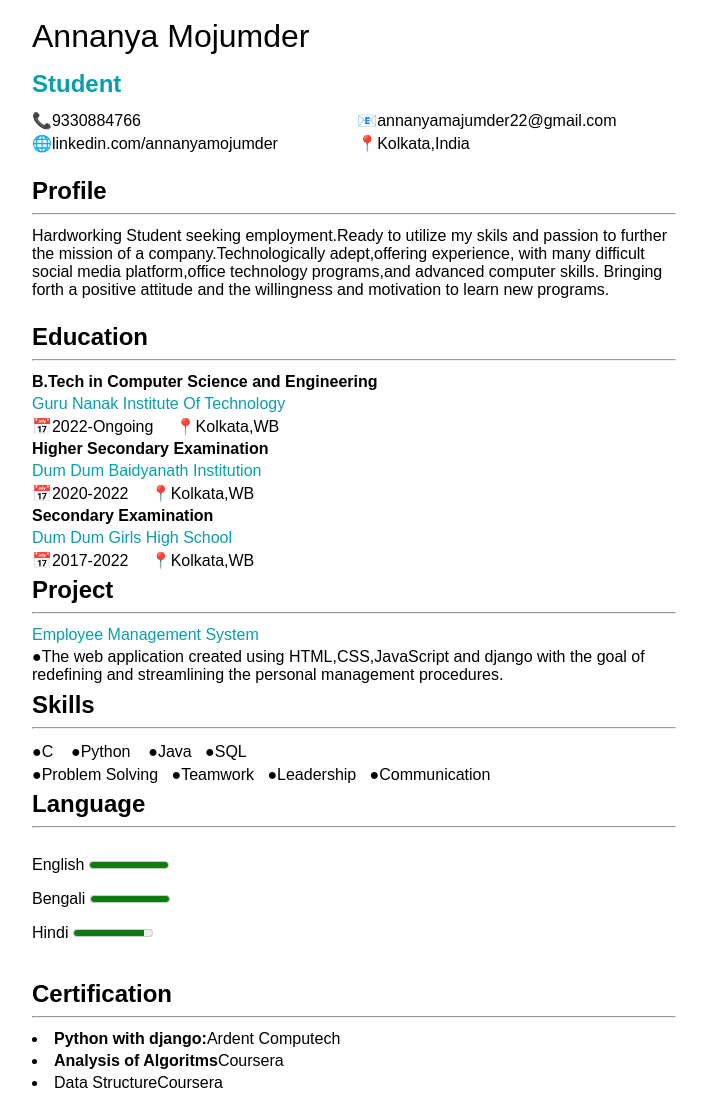
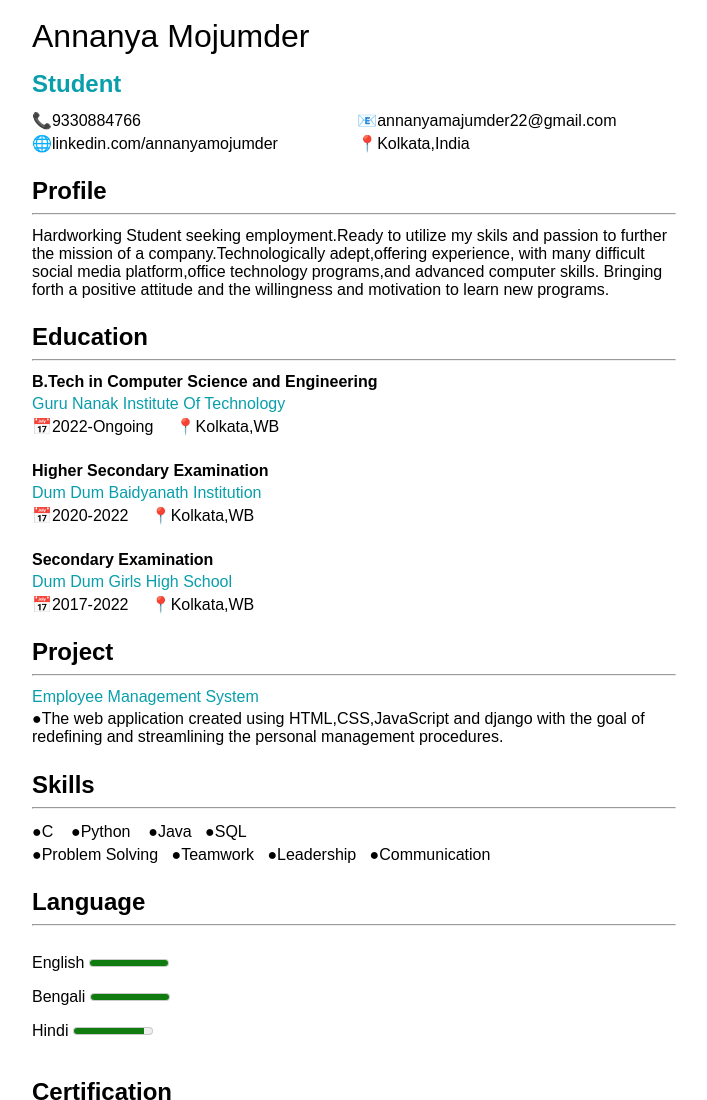
Before and after one commit to Annanya17/Resume, a plain HTML site: page index.html in a window 1280 px wide. Shown: the top 1100 px of the page, without its empty margins (286-993 px from the left). Drawn offline with Linux system fonts and the light colour scheme.

Commit message:
Update index.html

```diff
--- a/index.html
+++ b/index.html
@@ -77,6 +77,9 @@
                 <td>📅2022-Ongoing &nbsp; &nbsp; 📍Kolkata,WB </td>
             </tr>
         </tr>
+               <tr>
+                <td><br></td>
+            </tr>
         <tr>
             <td><b> Higher Secondary Examination</b</td>
         </tr>
@@ -89,6 +92,10 @@
             <td>📅2020-2022 &nbsp; &nbsp; 📍Kolkata,WB </td>
         </tr>
     </tr>
+               <tr>
+                <td><br></td>
+            </tr>
+
     <tr>
         <td><b>Secondary Examination</b</td>
     </tr>
@@ -102,6 +109,7 @@
     </tr>
 
            </table>
+        <br>
            <!--Project-->
      <table border="0" height="100" width="650">
             <tr>
@@ -121,6 +129,7 @@
                 </td>
             </tr>
             </table>
+        <br>
             <!--Skills-->
      <table border="0" height="100" width="650">
         <tr>
@@ -140,6 +149,7 @@
             </td>
         </tr>
      </table>
+        <br>
       <!--Language-->
       <table border="0" height="100" width="650">
         <tr>
@@ -178,6 +188,7 @@
           <td> <li>Data Structure</b>Coursera<b></li></td>
         </ul>
 </tr>
+           </table>
 
     </Center>
 
```
